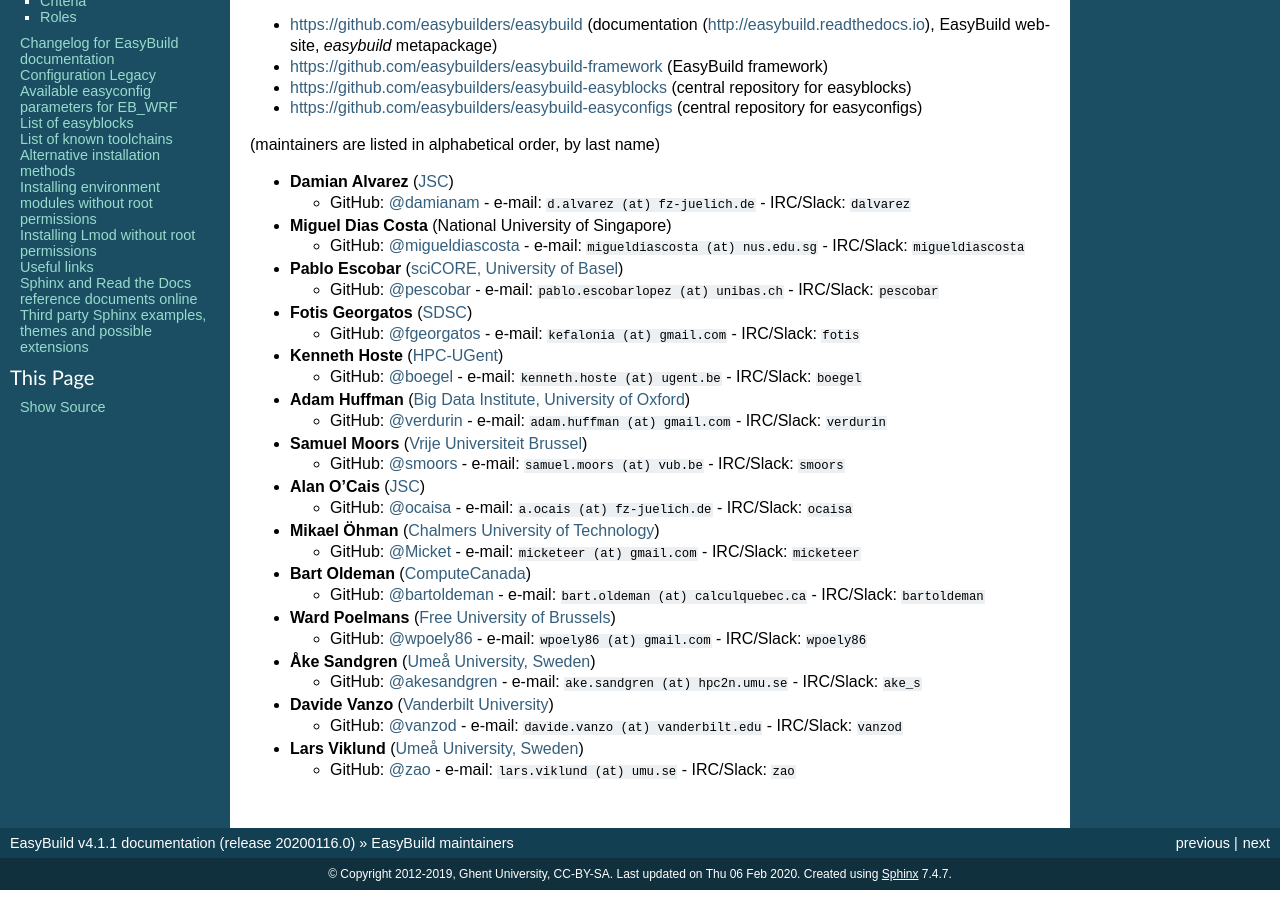
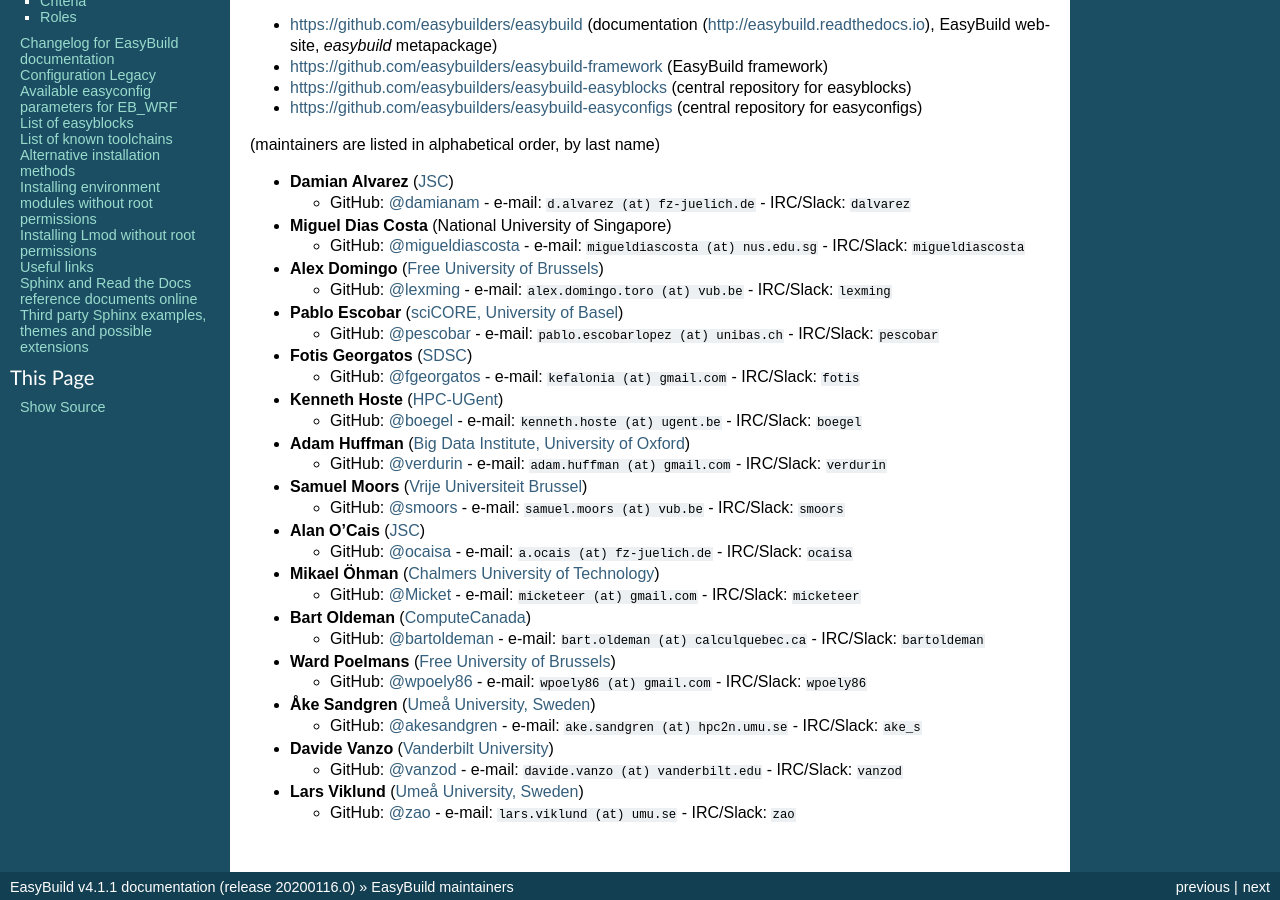
Before and after one commit to easybuilders/easybuild, a Sphinx documentation site: the page built from docs/Maintainers.rst, in a window 1280 px wide and 900 px high, scrolled down 916 px. Built offline with Sphinx 7.4.7, drawn with Linux system fonts in a browser that asks for light colours; pages that are not in the unit, such as notebooks, are missing from menus.

Commit message:
add Alex as EasyBuild maintainer

```diff
--- a/docs/Maintainers.rst
+++ b/docs/Maintainers.rst
@@ -68,6 +68,10 @@
 
   * GitHub: `@migueldiascosta <https://github.com/migueldiascosta>`_ - e-mail: ``migueldiascosta (at) nus.edu.sg`` - IRC/Slack: ``migueldiascosta``
 
+* **Alex Domingo** (`Free University of Brussels <https://hpc.vub.be>`_)
+
+  * GitHub: `@lexming <https://github.com/lexming>`_ - e-mail: ``alex.domingo.toro (at) vub.be`` - IRC/Slack: ``lexming``
+
 * **Pablo Escobar** (`sciCORE, University of Basel <https://scicore.unibas.ch/>`_)
 
   * GitHub: `@pescobar <https://github.com/pescobar>`_ - e-mail: ``pablo.escobarlopez (at) unibas.ch`` - IRC/Slack: ``pescobar``
```
